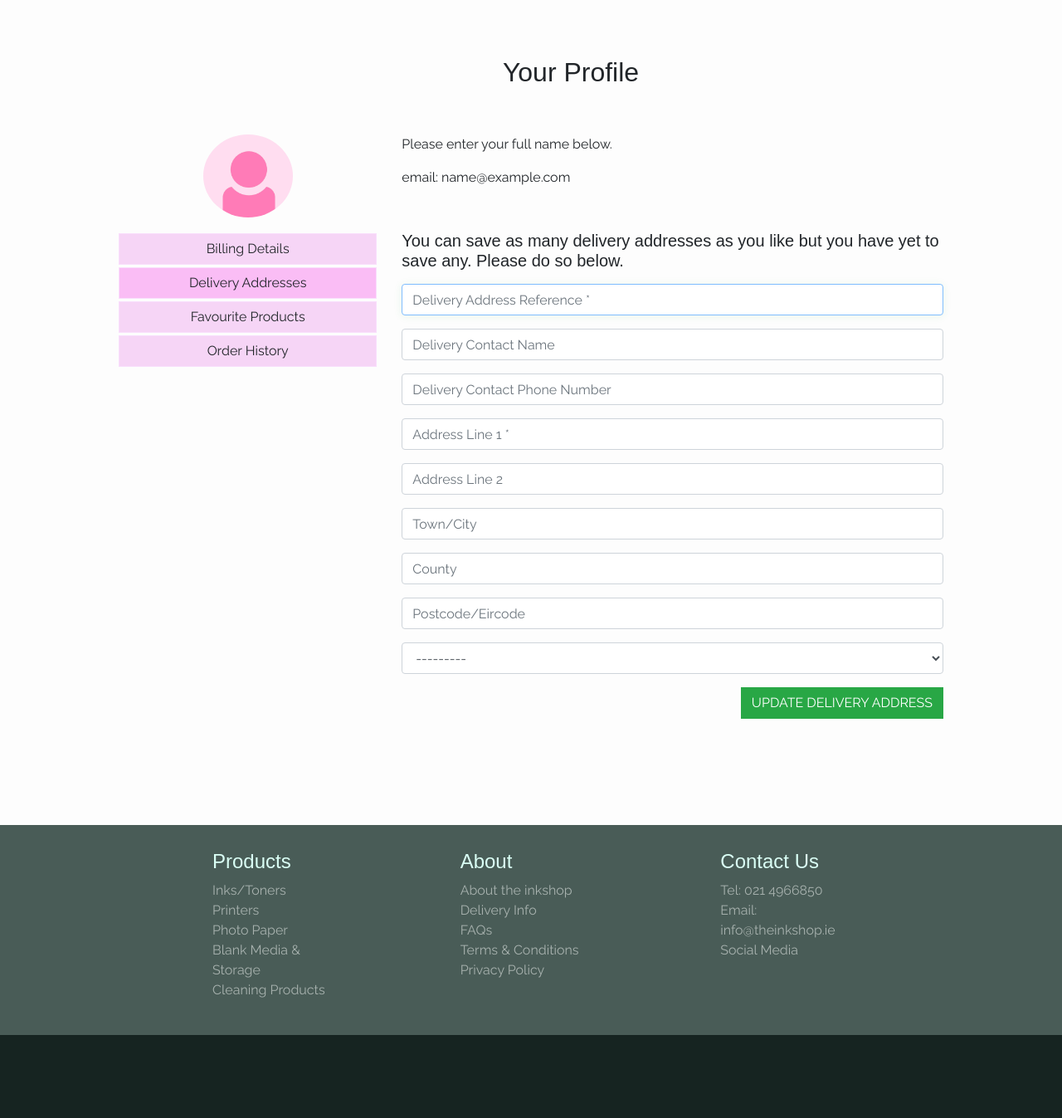
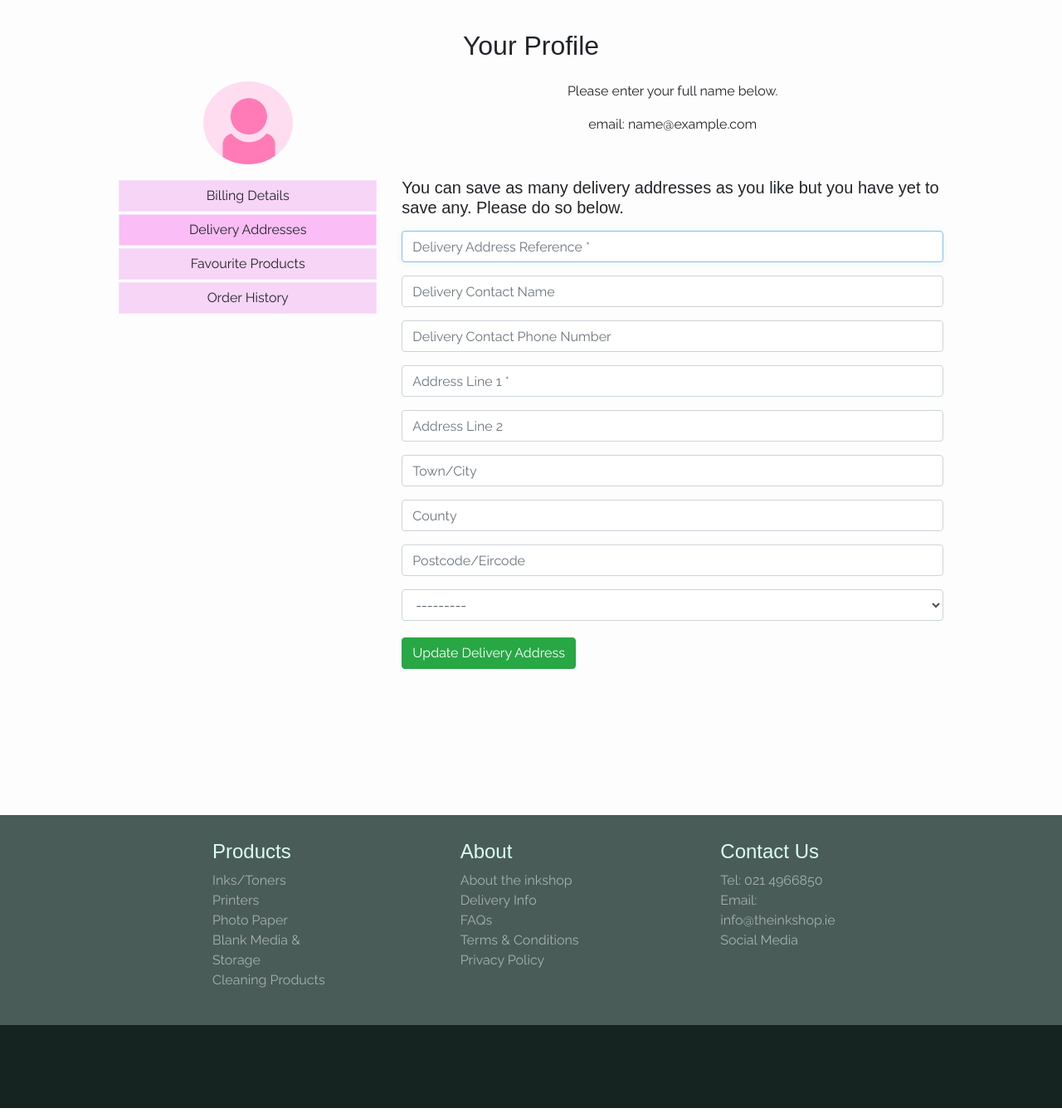
Before and after one commit to MllrB/InkShop, a Django app: page /customers/delivery/ in a window 1280 px wide. Shown: the part 170-1517 px from the top of the page at 83% size. Run offline with Django 3.2, Linux system fonts and the light colour scheme; the visitor is signed in with stand-in values (Sample User, id 1); data comes from the database, SQL or seed files in the repository; data that the repository does not hold is empty; some libraries are stand-ins or nearby versions; some web fonts are replaced.

Commit message:
user profile page styled for mobile devices

```diff
--- a/basket/views.py
+++ b/basket/views.py
@@ -31,7 +31,6 @@ def add_to_basket(request, product_id):
         messages.success(request, f'Added {product.title} to your basket')
 
     request.session['basket'] = basket
-    print(basket)
 
     if 'q' in request.POST:
         request.GET = request.GET.copy()
--- a/customers/templates/customers/profile.html
+++ b/customers/templates/customers/profile.html
@@ -4,22 +4,22 @@
 {% load basket_tools %}
 
 {% block content %}
-<div class="row profile-container">
-    <div class="col-12 text-center m-5">
+<div class="row profile-container std-container">
+    <div class="col-12 text-center my-3">
         <h2>Your Profile</h2>
     </div>
     <div class="col-12">
         <div class="row">
-            <div class="col-4 text-center">
+            <div class="col-12 col-lg-4 text-center">
                 {% if user.profile_pic_url %}
                 <img src="{{ user.profile_pic_url }}" alt="user.full_name" class="profile-image">
                 {% else %}
                 <img src="{{ MEDIA_URL }}no_profile_pic.png" alt="" class="profile-image">
                 {% endif %}
             </div>
-            <div class="col-8">
+            <div class="col-12 col-lg-8 text-center">
                 {% if user.full_name %}
-                <p>{{ user.full_name }}</p>
+                <p class="text-center">{{ user.full_name }}</p>
                 {% else %}
                 <p>Please enter your full name below.</p>
                 {% endif %}
@@ -29,7 +29,7 @@
     </div>
     <div class="col-12">
         <div class="row">
-            <div class="col-4 pt-3">
+            <div class="col-12 col-lg-4 pt-3">
                 <a href="{% url 'user_profile' template_target='billing' %}" class="btn w-100 rounded-0 profile-btn"
                     id="billing">Billing Details</a>
                 <a href="{% url 'user_profile' template_target='delivery' %}" class="btn w-100 rounded-0 profile-btn"
@@ -40,8 +40,11 @@
                     id="orders">Order
                     History</a>
             </div>
-            <div class="col-8">
+            <div class="col-12 col-lg-8 mb-5">
                 {% if target == 'billing' %}
+                <div class="d-block d-lg-none pt-3 text-center">
+                    <h5>Billing Address</h5>
+                </div>
                 <form class="mt-3" action="{% url 'user_profile' template_target='billing' %}" method="POST">
                     {% csrf_token %}
                     {{ form|crispy }}
@@ -50,15 +53,10 @@
                 {% elif target == 'delivery' %}
                 {% if delivery_addresses %}
                 <div class="row">
-                    <div class="col-6">
+                    <div class="col-12">
+                        <h5 class="text-center pt-3">Saved Delivery Addresses</h5>
                         <table class="table table-responsive table-borderless">
-                            <thead>
-                                <tr>
-                                    <th class="w-100">Saved Delivery Addresses</th>
-                                </tr>
-                            </thead>
                             {% for address in delivery_addresses %}
-
                             <tr>
                                 <td class="w-100">
                                     <a href="{% url 'update_delivery_address' address.id %}" class="delivery_btn">
@@ -71,21 +69,17 @@
                                         <span class="icon">
                                             <i class="fas fa-trash fa-lg"></i>
                                         </span>
-                                        <input type="hidden" name="deleting" value="deleting">
                                     </a>
                                 </td>
                             </tr>
                             {% endfor %}
                         </table>
-                        <p>
+                        <p class="text-center">
                             <a href="{% url 'add_delivery_address' template_target='delivery' %}"
                                 class="btn btn-info rounded-0">
                                 Add a new delivery address
                             </a>
                         </p>
-                    </div>
-                    <div class="col-6">
-                        saved contacts
                     </div>
                 </div>
                 {% else %}
@@ -97,7 +91,7 @@
                     {% if updating %}
                     <input type="hidden" name="updating" value="{{ address_id }}">
                     {% endif %}
-                    <button class="btn btn-success rounded-0 text-uppercase float-right">
+                    <button class="btn btn-success rounded-1 btn-mobile mt-1">
                         Update Delivery Address
                     </button>
                 </form>
@@ -116,11 +110,11 @@
                                         data-target="#{{ order.order_number }}" aria-expanded="false"
                                         aria-controls="{{ order.order_number }}">
                                         <div class="row m-0 p-0">
-                                            <div class="col-12 col-md-6 m-0 p-0">
+                                            <div class="col-12 col-lg-6 m-0 p-0">
                                                 <span class="text-left">Order #:
                                                     {{ order.order_number |truncatechars:20 }}</span>
                                             </div>
-                                            <div class="col-12 col-md-6">
+                                            <div class="col-12 col-lg-6">
                                                 <span class="text-right">Date: {{ order.date }}</span>
                                             </div>
                                         </div>
@@ -132,19 +126,19 @@
                                         {% for order_line in ordered_products %}
                                         {% if order_line.order_num == order.order_number %}
                                         <div class="row">
-                                            <div class="col-12 col-md-2">
+                                            <div class="col-12 col-lg-2">
                                                 {% if order_line.product.img_src %}
-                                                <img class="card-img" src="{{ order_line.product.img_src }}"
+                                                <img class="card-img w-100" src="{{ order_line.product.img_src }}"
                                                     alt="{{ order_line.product.id }}">
                                                 {% else %}
-                                                <img class="card-img" src="{{ MEDIA_URL }}noimage.png"
+                                                <img class="card-img w-100" src="{{ MEDIA_URL }}noimage.png"
                                                     alt="{{ order_line.product.id }}">
                                                 {% endif %}
                                             </div>
-                                            <div class="col-12 col-md-6 pt-3">
-                                                {{ order_line.product.title }}
+                                            <div class="col-12 col-lg-6 pt-3 card-body-mobile">
+                                                <h5><strong>{{ order_line.product.title }}</strong></h5>
                                             </div>
-                                            <div class="col-12 col-md-4 pt-3">
+                                            <div class="col-12 col-lg-4 pt-3 card-body-mobile">
                                                 <p>Current Price<small> (ex VAT)</small>
                                                     €{{order_line.product.price}}
                                                 </p>
@@ -155,16 +149,16 @@
                                         {% endfor %}
                                         <hr>
                                         <div class="row p-2">
-                                            <div class="col-10 text-right">
+                                            <div class="col-7 col-md-10 text-right">
                                                 <p>Sub Total</p>
                                             </div>
-                                            <div class="col-2 text-right">
+                                            <div class="col-5 col-md-2 text-right">
                                                 <p>€{{ order.order_subtotal }}</p>
                                             </div>
-                                            <div class="col-10 text-right">
+                                            <div class="col-7 col-md-10 text-right">
                                                 <p>Total VAT:</p>
                                             </div>
-                                            <div class="col-2 text-right">
+                                            <div class="col-5 col-md-2 text-right">
                                                 <p>€{{ order.order_VAT }}</p>
                                             </div>
                                             {% if order.delivery_cost == 0 %}
@@ -172,25 +166,25 @@
                                                 <p class="text-danger">FREE DELIVERY!</p>
                                             </div>
                                             {% else %}
-                                            <div class="col-10 text-right">
+                                            <div class="col-7 col-md-10 text-right">
                                                 <p>Delivery:</p>
                                             </div>
-                                            <div class="col-2 text-right">
+                                            <div class="col-5 col-md-2 text-right">
                                                 <p>€{{ order.delivery_cost |floatformat:2}}</p>
                                             </div>
                                             {% endif %}
                                             <hr>
-                                            <div class="col-10 text-right border-top">
+                                            <div class="col-7 col-md-10 text-right border-top">
                                                 <p class="pt-2"><strong>Order total:</strong></p>
                                             </div>
-                                            <div class="col-2 text-right border-top">
+                                            <div class="col-5 col-md-2 text-right border-top">
                                                 <p class="pt-2"><strong>€{{ order.grand_total }}</strong></p>
                                             </div>
                                         </div>
                                         <div class="row">
-                                            <div class="col-12 text-center">
+                                            <div class="col-12 text-center pb-4">
                                                 <a href="{% url 'repeat_order' order.order_number %}"
-                                                    class="btn btn-success rounded-1 w-50"> Re-order these
+                                                    class="btn btn-success rounded-1 btn-mobile"> Re-order these
                                                     products</a>
                                             </div>
                                         </div>
```
Also changed, not shown: customers/templates/customers/includes/favourite_products.html (+34 -15 lines), static/css/base.css (+47 -8 lines).
